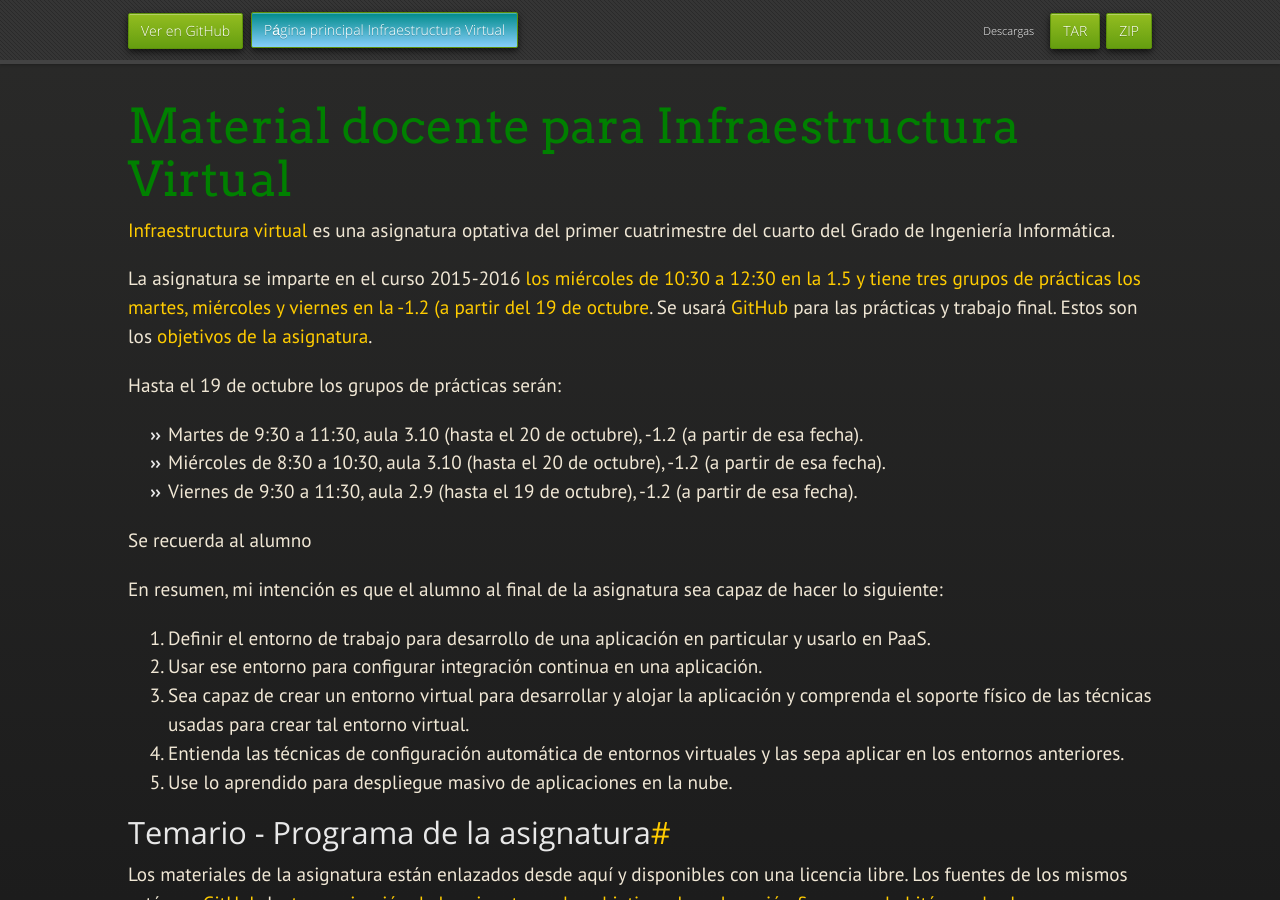
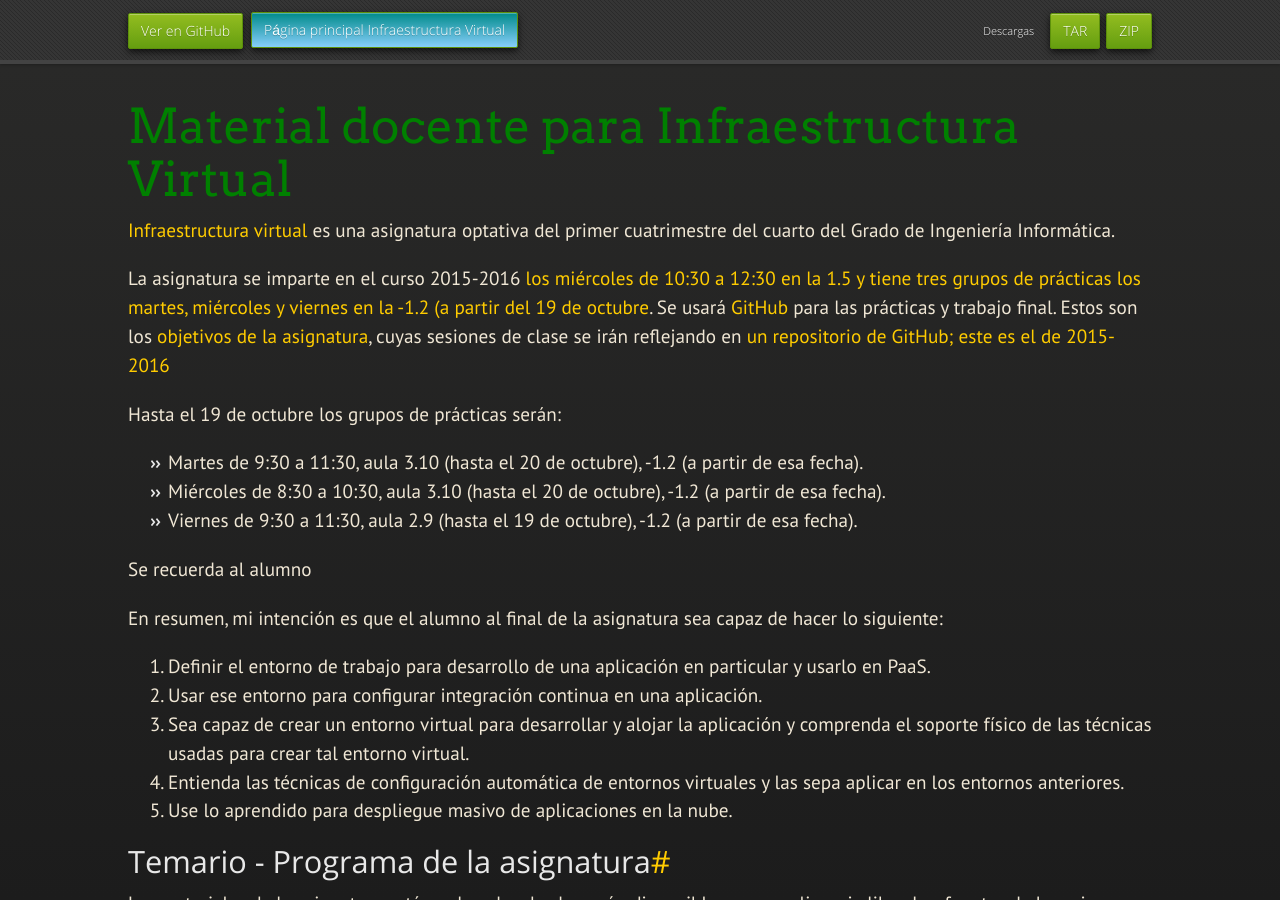
Before and after one commit to JJ/IV, a Jekyll site: the page built from index.md, in a window 1280 px wide and 900 px high. Built offline with Jekyll 4.4.1, drawn with Linux system fonts in a browser that asks for light colours; nearby versions of some CDN libraries; some web fonts are replaced.

Commit message:
Sync index.md de master a gh-pages

```diff
--- a/index.md
+++ b/index.md
@@ -12,7 +12,7 @@ de Ingeniería Informática.
 
 La asignatura se imparte en el curso 2015-2016 [los miércoles  de 10:30 a
 12:30 en la 1.5 y tiene tres grupos de prácticas los martes, miércoles y viernes en la -1.2 (a partir del 19 de octubre](http://etsiit.ugr.es/pages/calendario_academico/horarios1516/horariosgii1516/!/download). Se usará
-[GitHub](http://github.com) para las prácticas y trabajo final. Estos son los [objetivos de la asignatura](documentos/objetivos).
+[GitHub](http://github.com) para las prácticas y trabajo final. Estos son los [objetivos de la asignatura](documentos/objetivos), cuyas sesiones de clase se irán reflejando en [un repositorio de GitHub; este es el de 2015-2016](https://github.com/JJ/IV-2015-16)
 
 Hasta el 19 de octubre los grupos de prácticas serán:
 * Martes de 9:30 a 11:30, aula 3.10 (hasta el 20 de octubre), -1.2 (a partir de esa fecha).
```
